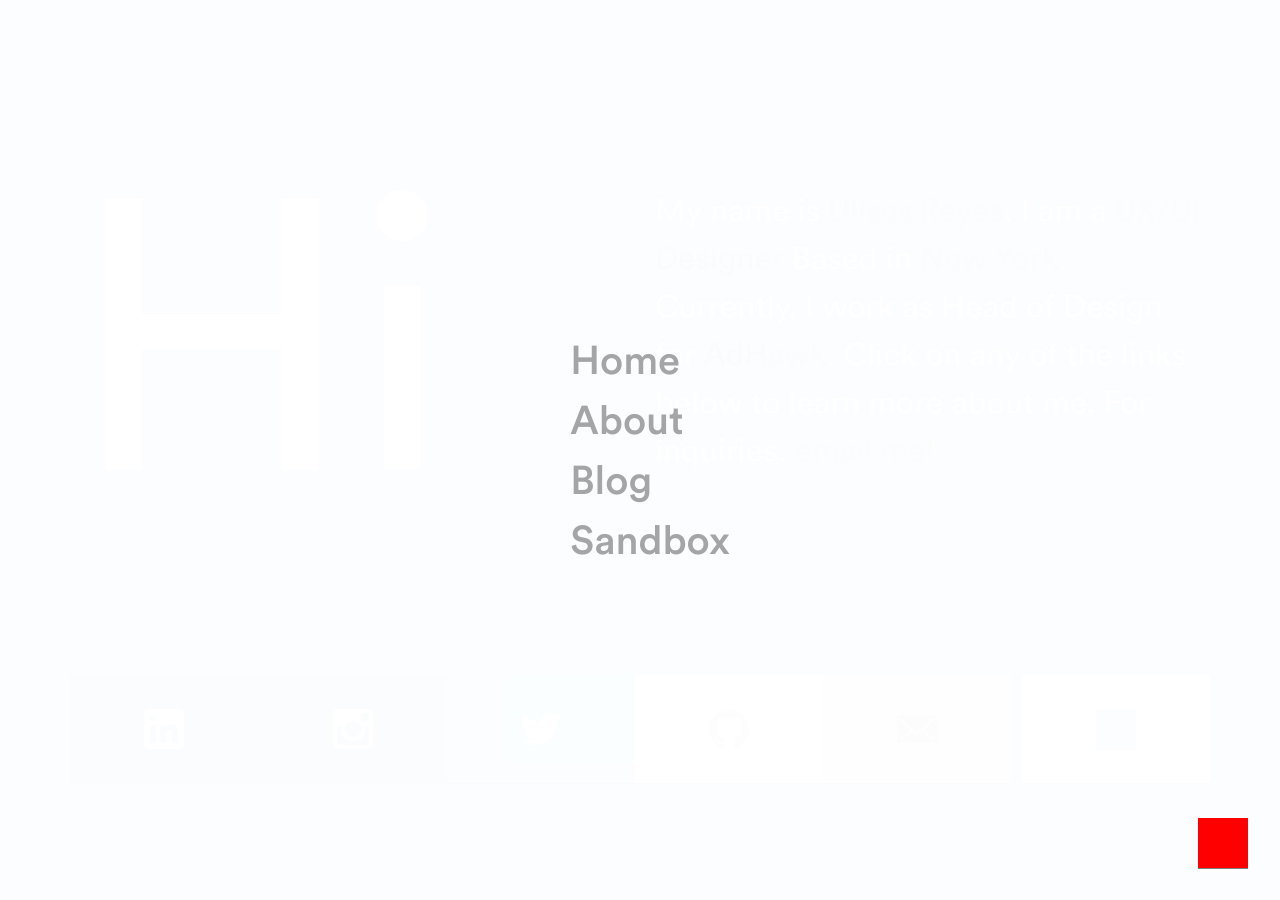
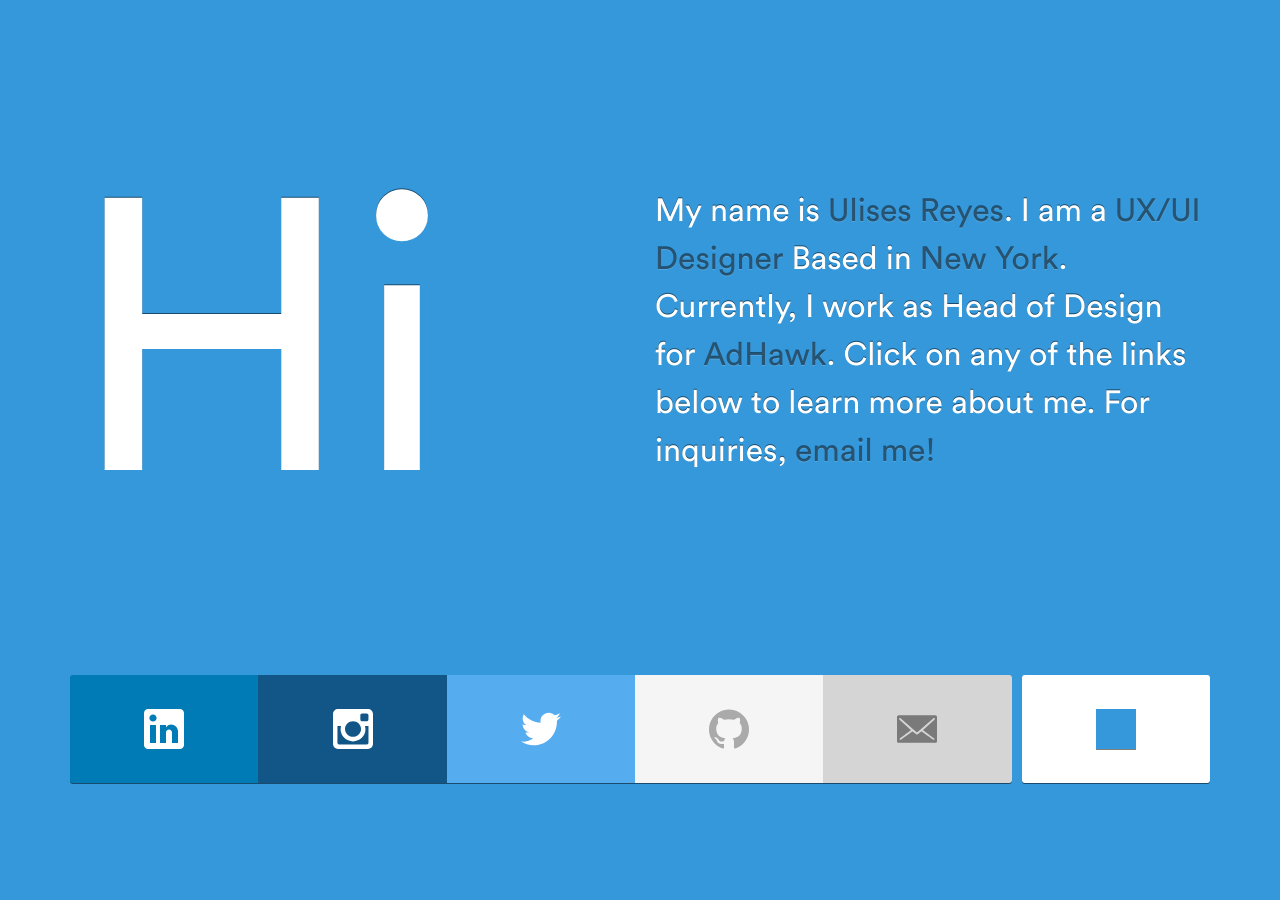
Before and after one commit to urjr/urjr.github.io, a Jekyll site: the page built from index.html, in a window 1280 px wide. Built offline with Jekyll 4.4.1, drawn with Linux system fonts in a browser that asks for light colours.

Commit message:
adde enabled and disabled states to menu

```diff
--- a/_includes/menu.html
+++ b/_includes/menu.html
@@ -1,4 +1,4 @@
-<div class="menu">
+<div class="menu disabled">
 	<nav>
 		<li>
 			<a class="menu-home" href="#">Home</a>
--- a/_sass/_menu.scss
+++ b/_sass/_menu.scss
@@ -1,8 +1,13 @@
+.menu.disabled {
+	left: 100%;
+	opacity: 0;
+}
+
 .menu {
 	width: 100%;
 	height:100%;
 	position: fixed;
-	background: rgba(#fff, 0.98);
+	background: #fff;
 	z-index: 5000;
 	top:0;
 	left:0;
@@ -79,7 +84,7 @@
 		height:50px;
 		width:50px;
 		box-shadow: 0 1px 0 rgba(#000, 0.5);
-		position: fixed;
+		position: absolute;
 		right: 2em;
 		bottom: 2em;
 		@include transition(all 0.5s);
```
